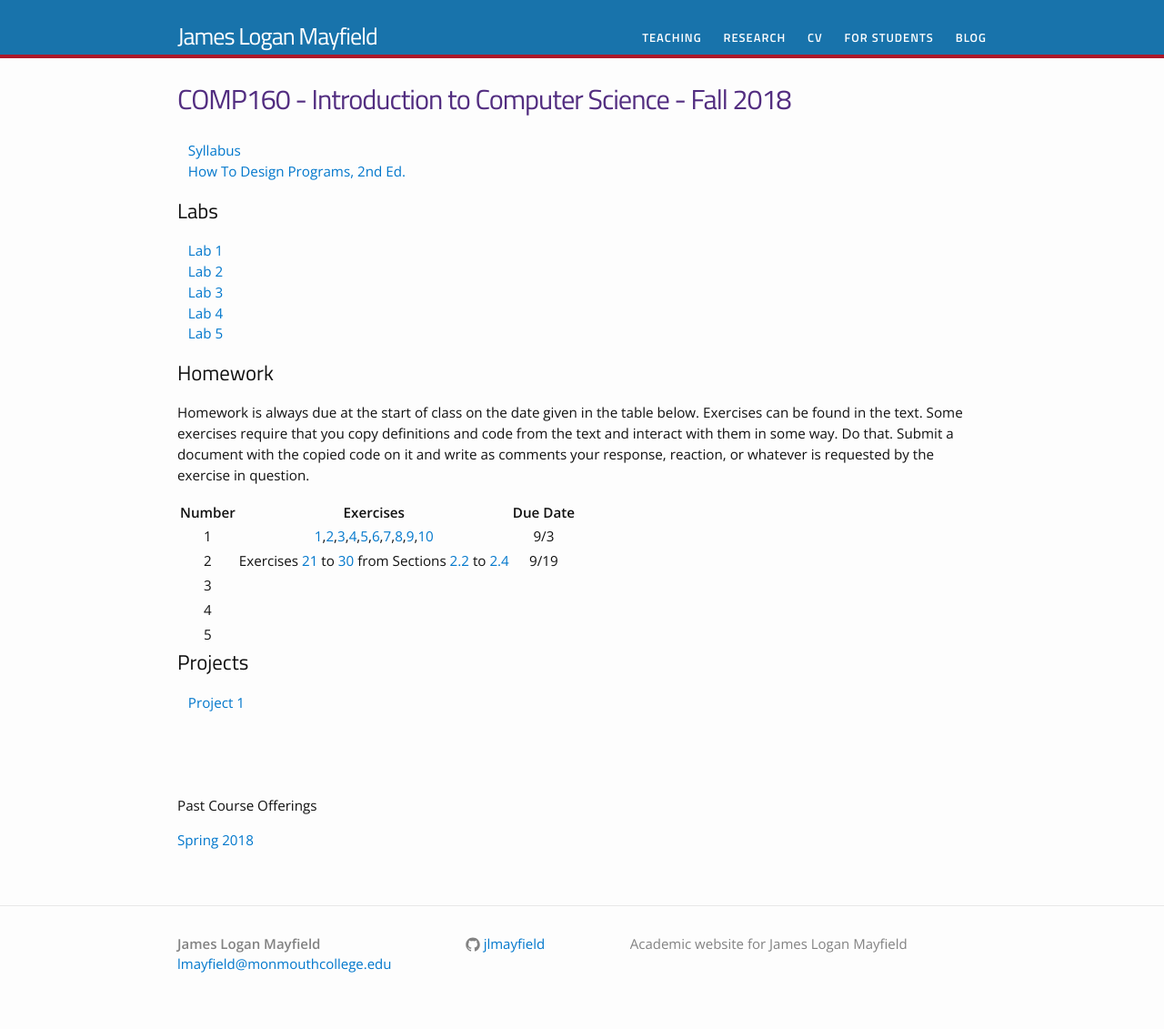
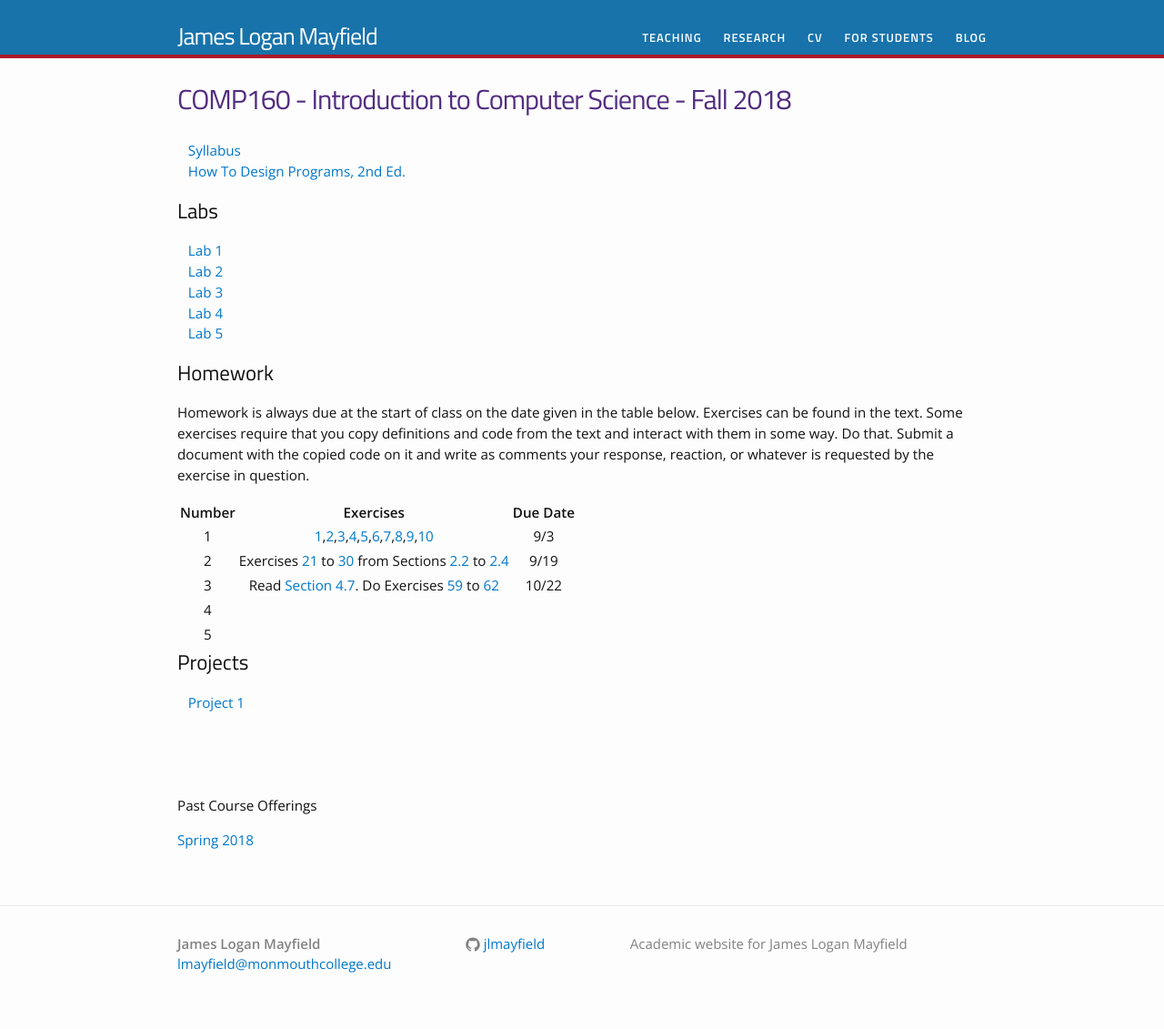
Before and after one commit to jlmayfield/jlmayfield.github.io, a Jekyll site: the page built from teaching/comp160.md, in a window 1280 px wide. Shown: the whole page at 91% size. Built offline with Jekyll 4.4.1, drawn with Linux system fonts in a browser that asks for light colours.

Commit message:
fa18. c160. added hwk3

```diff
--- a/teaching/comp160.md
+++ b/teaching/comp160.md
@@ -23,7 +23,7 @@ Homework is always due at the start of class on the date given in the table belo
 |:------:|:---------:|:--------:|
 |    1    |  [1](https://htdp.org/2018-01-06/Book/part_one.html#%28counter._%28exercise._arith-n%29%29),[2](https://htdp.org/2018-01-06/Book/part_one.html#%28counter._%28exercise._arith-s0%29%29),[3](https://htdp.org/2018-01-06/Book/part_one.html#%28counter._%28exercise._arith-s1%29%29),[4](https://htdp.org/2018-01-06/Book/part_one.html#%28counter._%28exercise._arith-s2%29%29),[5](https://htdp.org/2018-01-06/Book/part_one.html#%28counter._%28exercise._arith-i2%29%29),[6](https://htdp.org/2018-01-06/Book/part_one.html#%28counter._%28exercise._arith-i1%29%29),[7](https://htdp.org/2018-01-06/Book/part_one.html#%28counter._%28exercise._arith-b1%29%29),[8](https://htdp.org/2018-01-06/Book/part_one.html#%28counter._%28exercise._arith-b2%29%29  ),[9](https://htdp.org/2018-01-06/Book/part_one.html#%28counter._%28exercise._arith-p1%29%29),[10](https://htdp.org/2018-01-06/Book/part_one.html#%28counter._%28exercise._arith-p2%29%29) |  9/3   |
 | 2 | Exercises [21](https://htdp.org/2018-01-06/Book/part_one.html#%28counter._%28exercise._ex~3astepper1%29%29) to [30](https://htdp.org/2018-01-06/Book/part_one.html#%28counter._%28exercise._constant1%29%29) from Sections [2.2](https://htdp.org/2018-01-06/Book/part_one.html#%28part._sec~3acomputing%29) to [2.4](https://htdp.org/2018-01-06/Book/part_one.html#%28part._sec~3aglobal%29)| 9/19 |
-| 3 | | |
+| 3 | Read [Section 4.7](https://htdp.org/2018-01-06/Book/part_one.html#%28part._sec~3aworlds-more%29). Do Exercises [59](https://htdp.org/2018-01-06/Book/part_one.html#%28counter._%28exercise._cond11%29%29) to [62](https://htdp.org/2018-01-06/Book/part_one.html#%28counter._%28exercise._cond12%29%29)  | 10/22 |
 | 4 | | |
 | 5 | | |
 
```
